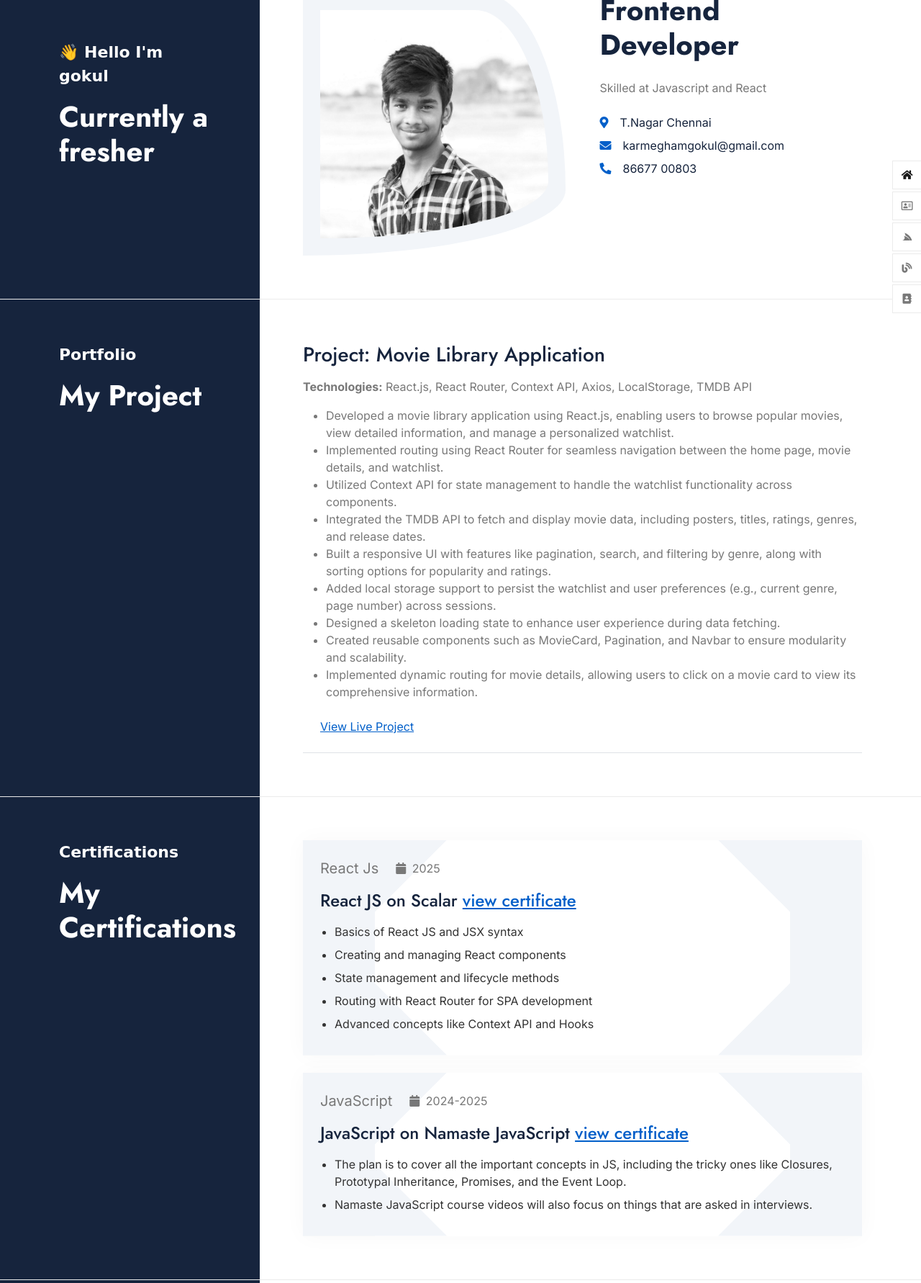
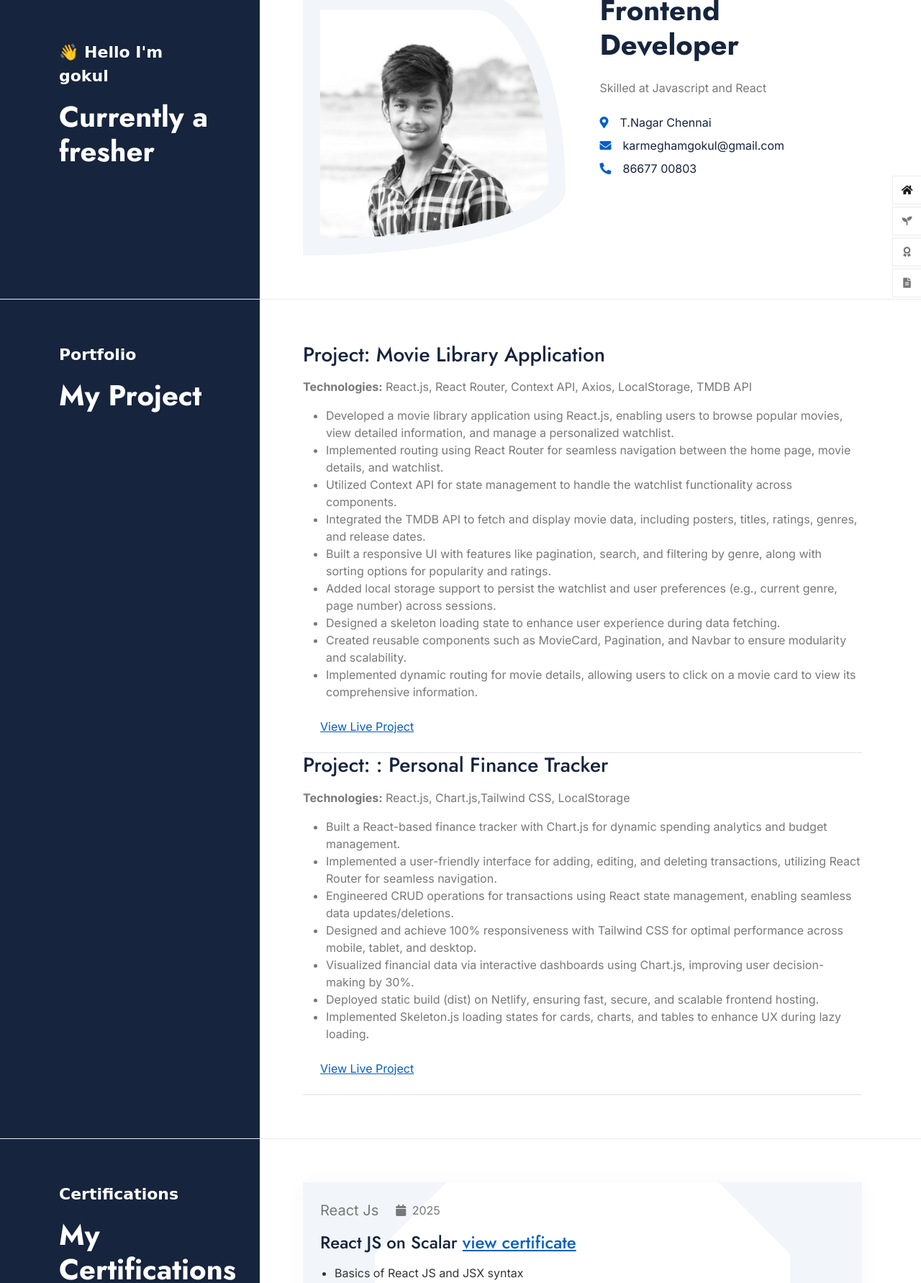
Before and after one commit to gokulkarmegam/my-cv, a website with bundled scripts: page index.html in a window 1280 px wide. Shown: the part 70-1852 px from the top of the page at 72% size. Built offline with nearby package versions, Linux system fonts and the light colour scheme; a web font is replaced by a local one.

Commit message:
Update index.html
projects added.

```diff
--- a/index.html
+++ b/index.html
@@ -547,10 +547,9 @@
         <nav class="navbar navbar-light">
             <div class="navbar-nav flex-column">
                 <a href="#Home" class="nav-item nav-link active"><span class="fa fa-home"></span> Home</a>
-                <a href="#About" class="nav-item nav-link"><span class="far fa-address-card"></span> About</a>
-                <a href="#Skills" class="nav-item nav-link"><span class="fab fa-servicestack"></span> Skills</a>
-                <a href="#Certification" class="nav-item nav-link"><span class="fa fa-blog"></span> Certification</a>
-                <a href="#Portfolio" class="nav-item nav-link"><span class="fas fa-address-book"></span> Portfolio</a>
+                <a href="#Skills" class="nav-item nav-link"><span class="fa fa-seedling"></span> Skills</a>
+                <a href="#Certification" class="nav-item nav-link"><span class="fa fa-award"></span> Certification</a>
+                <a href="#Portfolio" class="nav-item nav-link"><span class="fas fa-file-alt"></span> Projects</a>
             </div>
         </nav>
     </div>
@@ -638,6 +637,32 @@
                                             <div class=" m-4 align-items-center">
                                                 <a href="https://gokulkarmegam.github.io/movie-library/" target="_blank" class="mb-0"><u>View Live Project</u></a>
                                             </div>
+                        </div>
+
+                        <div class="portfolio-item  border-bottom wow fadeInUp" data-wow-delay="0.1s">
+                            <h3 class="mb-3">Project: : Personal Finance Tracker</h3>
+                            <p><strong>Technologies:</strong> React.js, Chart.js,Tailwind CSS, LocalStorage</p>
+                            <ul class="mb-0">
+                                <li>Built a React-based finance tracker with Chart.js for dynamic spending analytics and
+                                    budget management.</li>
+                                <li>Implemented a user-friendly interface for adding, editing, and deleting transactions,
+                                    utilizing React Router for seamless navigation.</li>
+                                <li>Engineered CRUD operations for transactions using React state management, enabling
+                                seamless data updates/deletions.</li>
+                                <li>Designed and achieve 100% responsiveness with Tailwind CSS for optimal performance
+                                across mobile, tablet, and desktop.</li>
+                                <li>Visualized financial data via interactive dashboards using Chart.js, improving user
+                                decision-making by 30%.</li>
+                                <li>Deployed static build (dist) on Netlify, ensuring fast, secure, and scalable frontend
+                                hosting.</li>
+                                <li>Implemented Skeleton.js loading states for cards, charts, and tables to enhance UX
+                                during lazy loading.</li>
+
+                            </ul>
+                            <div class=" m-4 align-items-center">
+                                <a href="https://gokul-personal-finance-tracker.netlify.app/" target="_blank"
+                                    class="mb-0"><u>View Live Project</u></a>
+                            </div>
                         </div>
                     </div>
                 </div>
```
